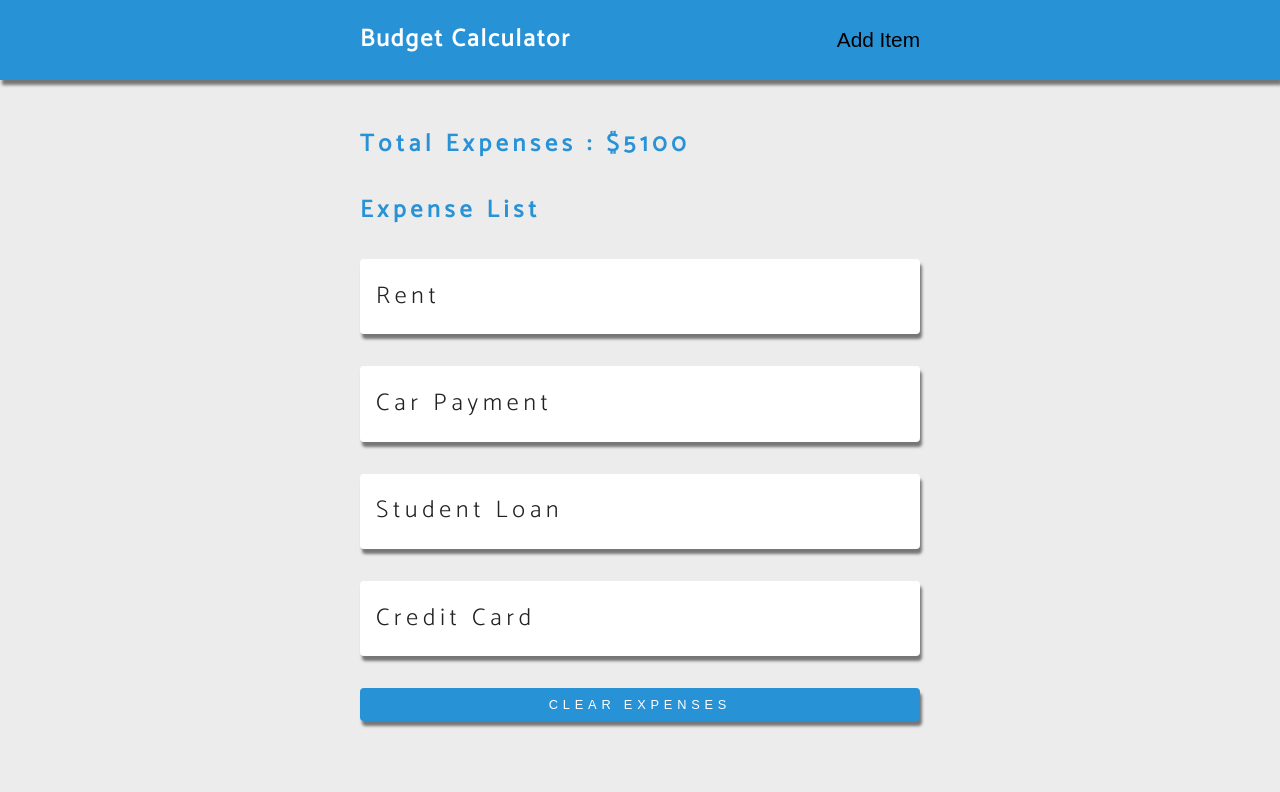
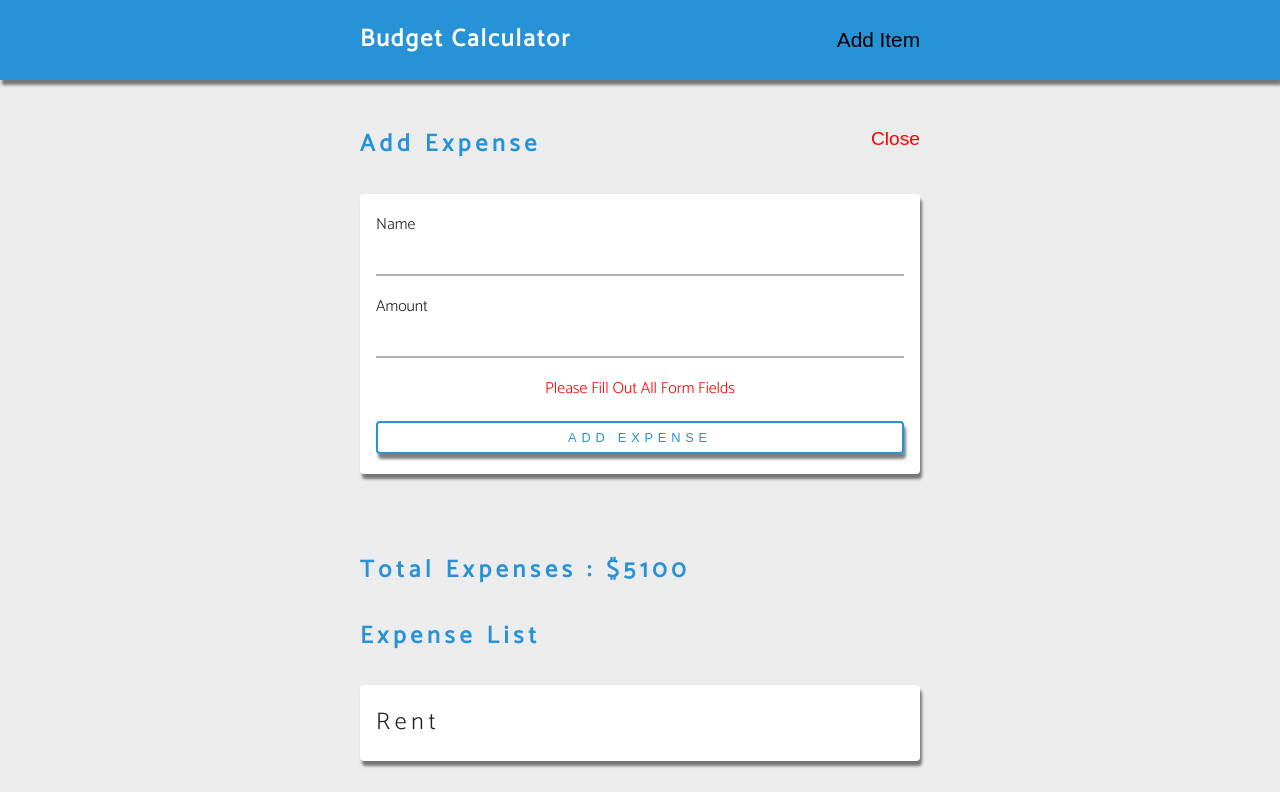
Before and after one commit to Fc0S4b/BudgetCalculatorSvelte, a Svelte app: page / in a window 1280 px wide. Shown: the top 792 px of the page. Built offline with nearby package versions, Linux system fonts and the light colour scheme.

Commit message:
Form Setup

```diff
--- a/src/App.svelte
+++ b/src/App.svelte
@@ -4,6 +4,7 @@
   import Navbar from './Navbar.svelte';
   import ExpensesList from './ExpensesList.svelte';
   import Totals from './Totals.svelte';
+  import ExpenseForm from './ExpenseForm.svelte';
   // data
   import expensesData from './expenses';
 
@@ -26,6 +27,7 @@
 
 <Navbar />
 <main class="content">
+  <ExpenseForm />
   <Totals title="total expenses" {total} />
   <ExpensesList {expenses} />
   <button
--- /dev/null
+++ b/src/ExpenseForm.svelte
@@ -0,0 +1,23 @@
+<script>
+  import Title from './Title.svelte';
+</script>
+
+<section class="form">
+  <Title title="add expense" />
+  <form class="expense-form">
+    <div class="form-control">
+      <label for="name">name</label>
+      <input type="text" id="name" />
+    </div>
+    <div class="form-control">
+      <label for="amount">amount</label>
+      <input type="number" id="amount" />
+    </div>
+    <p class="form-empty">please fill out all form fields</p>
+    <button type="submit" class="btn btn-block"> add expense </button>
+    <button type="button" class="close-btn">
+      <i class="fas fa-times" />
+      close
+    </button>
+  </form>
+</section>
```
